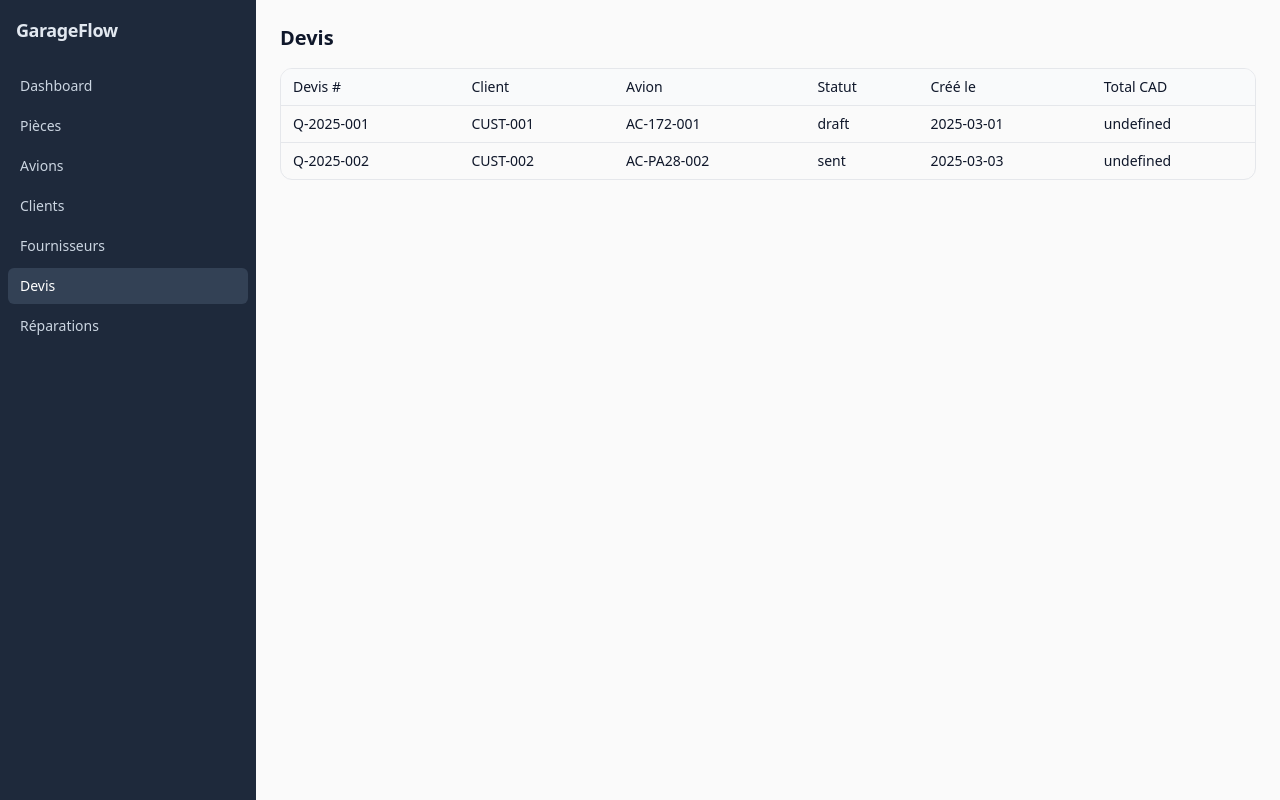
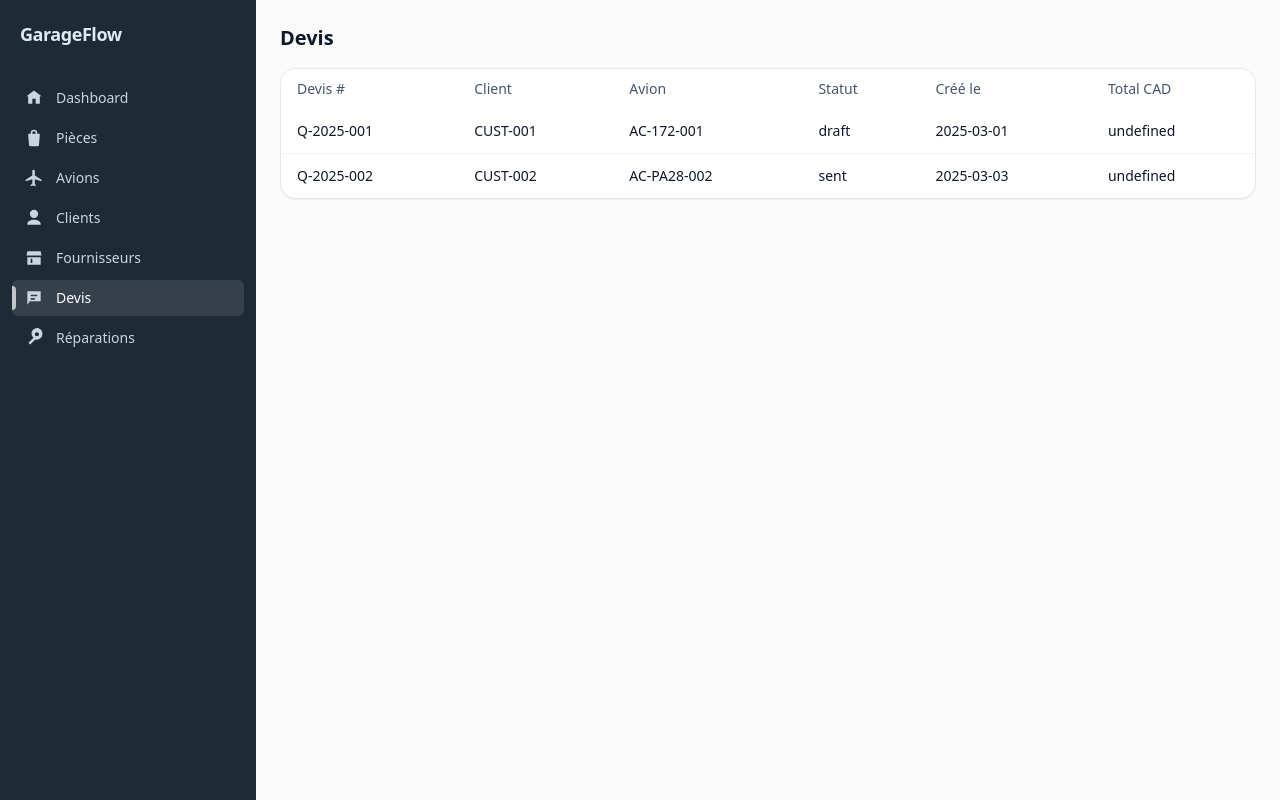
Before and after one commit to MelvinKr/garageflow-aviation, a Next.js app in the folder apps/web/: page /quotes in a window 1280 px wide. Built offline with nearby package versions, Linux system fonts and the light colour scheme.

Commit message:
style(ui): refine sidebar palette with icons and active indicator; polish tables (sticky header, spacing, soft card); format KPI currency fr-CA

```diff
--- a/apps/web/src/app/page.tsx
+++ b/apps/web/src/app/page.tsx
@@ -16,8 +16,7 @@ export default function Page() {
       .slice(0, 3);
   }, [parts]);
 
-  const currency = (n: number) =>
-    n.toLocaleString(undefined, { style: "currency", currency: "CAD" }).replace("CA$", "$");
+  const currency = (n: number) => `${n.toLocaleString('fr-CA', { minimumFractionDigits: 2, maximumFractionDigits: 2 })} $`;
 
   return (
     <main className="p-8 space-y-8">
--- a/apps/web/src/components/DataTable.tsx
+++ b/apps/web/src/components/DataTable.tsx
@@ -91,14 +91,16 @@ export function DataTable<T extends { [k: string]: any }>({
   }
 
   return (
-    <div className="overflow-x-auto rounded-xl border">
+    <div className="overflow-auto rounded-2xl border bg-white shadow-sm">
       <table className="min-w-full text-sm">
-        <thead>
-          <tr className="bg-gray-50">
+        <thead className="sticky top-0 z-10 bg-white/80 backdrop-blur supports-[backdrop-filter]:bg-white/60">
+          <tr>
             {cols.map((c) => (
               <th
                 key={String(c.key)}
-                className={`px-3 py-2 text-left font-medium ${sortable ? "cursor-pointer select-none" : ""}`}
+                className={`px-4 py-2.5 text-left font-medium text-slate-600 ${
+                  sortable ? "cursor-pointer select-none" : ""
+                }`}
                 onClick={(e) => clickHeader(c.key, e)}
                 title={sortable ? (multiSort ? "Trier (Shift = tri multiple)" : "Trier") : undefined}
               >
@@ -110,15 +112,15 @@ export function DataTable<T extends { [k: string]: any }>({
             ))}
           </tr>
         </thead>
-        <tbody>
+        <tbody className="divide-y divide-slate-100">
           {sorted.map((r, i) => (
             <tr
               key={i}
-              className={`border-t ${onRowClick ? "hover:bg-gray-50 cursor-pointer" : ""}`}
+              className={`${onRowClick ? "hover:bg-slate-50 cursor-pointer" : ""}`}
               onClick={onRowClick ? () => onRowClick(r) : undefined}
             >
               {cols.map((c) => (
-                <td key={String(c.key)} className="px-3 py-2">
+                <td key={String(c.key)} className="px-4 py-3">
                   {c.render ? c.render(r) : String(r[c.key])}
                 </td>
               ))}
--- a/apps/web/src/components/SidebarNav.tsx
+++ b/apps/web/src/components/SidebarNav.tsx
@@ -2,35 +2,42 @@
 import Link from "next/link";
 import { usePathname } from "next/navigation";
 
-const links: Array<[href: string, label: string]> = [
-  ["/", "Dashboard"],
-  ["/parts", "Pièces"],
-  ["/aircraft", "Avions"],
-  ["/customers", "Clients"],
-  ["/suppliers", "Fournisseurs"],
-  ["/quotes", "Devis"],
-  ["/workorders", "Réparations"],
+type Item = { href: string; label: string; icon: React.ReactNode };
+const links: Item[] = [
+  { href: "/", label: "Dashboard", icon: <HomeIcon /> },
+  { href: "/parts", label: "Pièces", icon: <BagIcon /> },
+  { href: "/aircraft", label: "Avions", icon: <PlaneIcon /> },
+  { href: "/customers", label: "Clients", icon: <UsersIcon /> },
+  { href: "/suppliers", label: "Fournisseurs", icon: <StoreIcon /> },
+  { href: "/quotes", label: "Devis", icon: <QuoteIcon /> },
+  { href: "/workorders", label: "Réparations", icon: <WrenchIcon /> },
 ];
 
 export function SidebarNav() {
   const pathname = usePathname();
   return (
-    <aside className="w-64 bg-slate-800 text-slate-200 min-h-screen">
-      <div className="p-4 text-lg font-semibold tracking-tight">GarageFlow</div>
-      <nav className="flex flex-col gap-1 p-2 text-sm">
-        {links.map(([href, label]) => {
-          const active = pathname === href;
+    <aside className="w-64 bg-[#1f2a37] text-slate-200 min-h-screen">
+      <div className="p-5 text-lg font-semibold tracking-tight">GarageFlow</div>
+      <nav className="flex flex-col gap-1 p-3 text-sm">
+        {links.map((item) => {
+          const active = pathname === item.href;
           return (
             <Link
-              key={href}
-              href={href}
-              className={`px-3 py-2 rounded-md transition-colors ${
+              key={item.href}
+              href={item.href}
+              aria-current={active ? "page" : undefined}
+              className={`group relative flex items-center gap-3 rounded-md px-3 py-2 transition-colors ${
                 active
-                  ? "bg-slate-700 text-white"
-                  : "text-slate-300 hover:bg-slate-700/50 hover:text-white"
+                  ? "bg-white/10 text-white"
+                  : "text-slate-300 hover:bg-white/5 hover:text-white"
               }`}
             >
-              {label}
+              {/* Active indicator */}
+              {active && (
+                <span className="absolute left-0 h-6 w-1 rounded-r bg-white/70" />
+              )}
+              <span className="text-slate-300 group-hover:text-white">{item.icon}</span>
+              <span>{item.label}</span>
             </Link>
           );
         })}
@@ -38,3 +45,53 @@ export function SidebarNav() {
     </aside>
   );
 }
+
+function HomeIcon() {
+  return (
+    <svg viewBox="0 0 24 24" className="h-5 w-5" fill="currentColor">
+      <path d="M12 3 3 10h2v9h5v-6h4v6h5v-9h2l-9-7Z" />
+    </svg>
+  );
+}
+function BagIcon() {
+  return (
+    <svg viewBox="0 0 24 24" className="h-5 w-5" fill="currentColor">
+      <path d="M8 7V6a4 4 0 1 1 8 0v1h2a1 1 0 0 1 1 1l-1 12a2 2 0 0 1-2 2H8a2 2 0 0 1-2-2L5 8a1 1 0 0 1 1-1h2Zm2 0h4V6a2 2 0 1 0-4 0v1Z" />
+    </svg>
+  );
+}
+function PlaneIcon() {
+  return (
+    <svg viewBox="0 0 24 24" className="h-5 w-5" fill="currentColor">
+      <path d="M21 16v-2l-8-5V3.5a1.5 1.5 0 1 0-3 0V9L2 14v2l8-2.5V19l-2 1.5V22l3-1 3 1v-1.5L13 19v-5.5l8 2.5Z" />
+    </svg>
+  );
+}
+function UsersIcon() {
+  return (
+    <svg viewBox="0 0 24 24" className="h-5 w-5" fill="currentColor">
+      <path d="M12 12a5 5 0 1 0-5-5 5 5 0 0 0 5 5Zm0 2c-4.418 0-8 2.239-8 5v1h16v-1c0-2.761-3.582-5-8-5Z" />
+    </svg>
+  );
+}
+function StoreIcon() {
+  return (
+    <svg viewBox="0 0 24 24" className="h-5 w-5" fill="currentColor">
+      <path d="M4 4h16l1 5H3l1-5Zm0 7h16v9H4v-9Zm4 2v5h2v-5H8Z" />
+    </svg>
+  );
+}
+function QuoteIcon() {
+  return (
+    <svg viewBox="0 0 24 24" className="h-5 w-5" fill="currentColor">
+      <path d="M4 4h16v12H7l-3 4V4Zm4 4v2h8V8H8Zm0 4v2h5v-2H8Z" />
+    </svg>
+  );
+}
+function WrenchIcon() {
+  return (
+    <svg viewBox="0 0 24 24" className="h-5 w-5" fill="currentColor">
+      <path d="M22 7.5a6.5 6.5 0 0 1-8.4 6.2l-6.2 6.2-2.1-2.1 6.2-6.2A6.5 6.5 0 1 1 22 7.5ZM15.5 5A2.5 2.5 0 1 0 18 7.5 2.5 2.5 0 0 0 15.5 5Z" />
+    </svg>
+  );
+}
```
